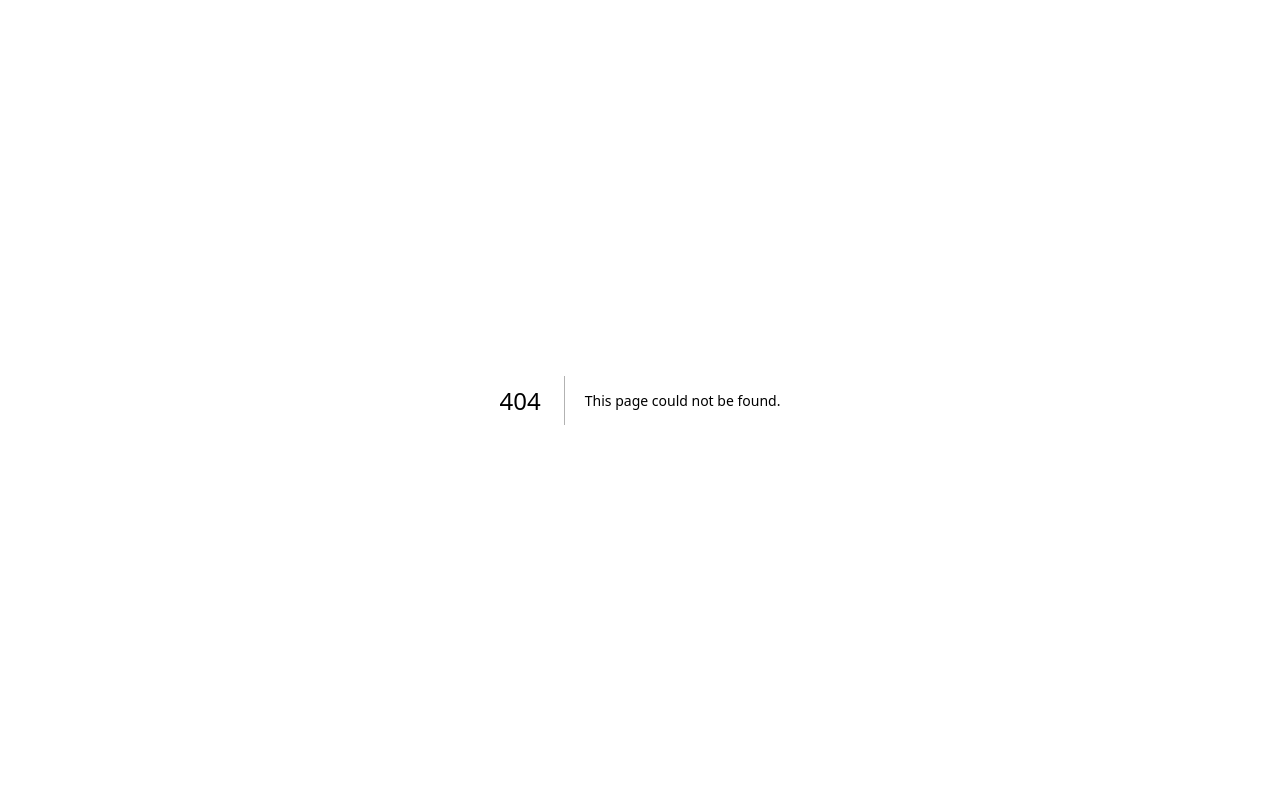
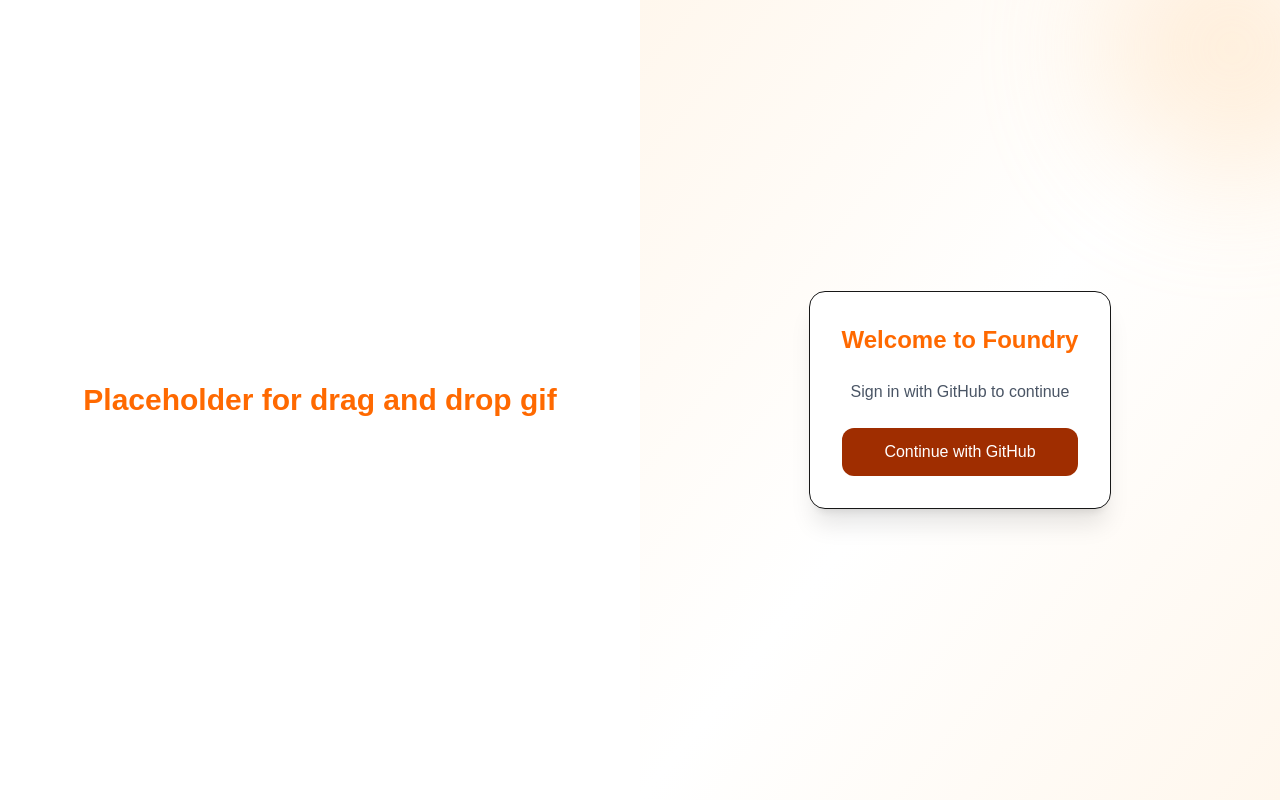
Before and after one commit to acm-projects/Foundry, a Next.js app in the folder frontend/: page /signup in a window 1280 px wide. Before the commit this address had no page. Built offline with nearby package versions, Linux system fonts and the light colour scheme.

Commit message:
create placeholder signup page

```diff
--- a/frontend/app/(pages)/canvas/page.js
+++ b/frontend/app/(pages)/canvas/page.js
@@ -9,6 +9,5 @@
 
 
 
-
         </div>)
 }
--- /dev/null
+++ b/frontend/app/(pages)/signup/page.js
@@ -0,0 +1,9 @@
+import AuthForm from "../../components/AuthForm";
+
+export default function SignupPage() {
+  return (
+    <div>
+      <AuthForm />
+    </div>
+  );
+}
--- /dev/null
+++ b/frontend/app/components/AuthForm.js
@@ -0,0 +1,33 @@
+"use client"
+
+// later integrate next auth for github oauth, this is just frontend right now
+
+export default function AuthForm(){
+  function signIn(){
+    console.log("User signed in with GitHub") //placeholder for actual sign in
+  }
+
+  return(
+    <div className="min-h-screen grid grid-cols-1 md:grid-cols-2">
+      <div className="flex items-center justify-center bg-white">
+      <h2 className="text-3xl font-bold text-orange-500">
+        Placeholder for drag and drop gif
+      </h2>
+      </div>
+
+      <div className="relative flex items-center justify-center bg-gradient-to-br from-[#fff7ed] via-white to-[#fff7ed] overflow-hidden">
+        <div className="absolute -top-20 -right-20 w-64 h-64 bg-orange-200 rounded-full blur-3xl opacity-30 animate-pulse"></div>
+        <div className="relative z-10 flex flex-col items-center gap-6 p-8 rounded-2xl shadow-xl border bg-white">
+          <h1 className="text-2xl font-bold text-orange-500">Welcome to Foundry</h1>
+          <p className="text-gray-600">Sign in with GitHub to continue</p>
+          <button
+            onClick={signIn}
+            className="w-full flex items-center justify-center gap-3 px-6 py-3 bg-orange-800 text-white rounded-xl hover:bg-orange-500 transition"
+          >
+            Continue with GitHub
+          </button>
+        </div>
+      </div>
+    </div>
+  )
+}
--- a/frontend/app/layout.js
+++ b/frontend/app/layout.js
@@ -12,8 +12,8 @@
 });
 
 export const metadata = {
-  title: "Create Next App",
-  description: "Generated by create next app",
+  title: "Foundry",
+  description: "Simplify AWS Deployment",
 };
 
 export default function RootLayout({ children }) {
--- a/frontend/jsconfig.json
+++ b/frontend/jsconfig.json
@@ -1,5 +1,6 @@
 {
   "compilerOptions": {
+    "baseUrl": ".",
     "paths": {
       "@/*": ["./*"]
     }
```
